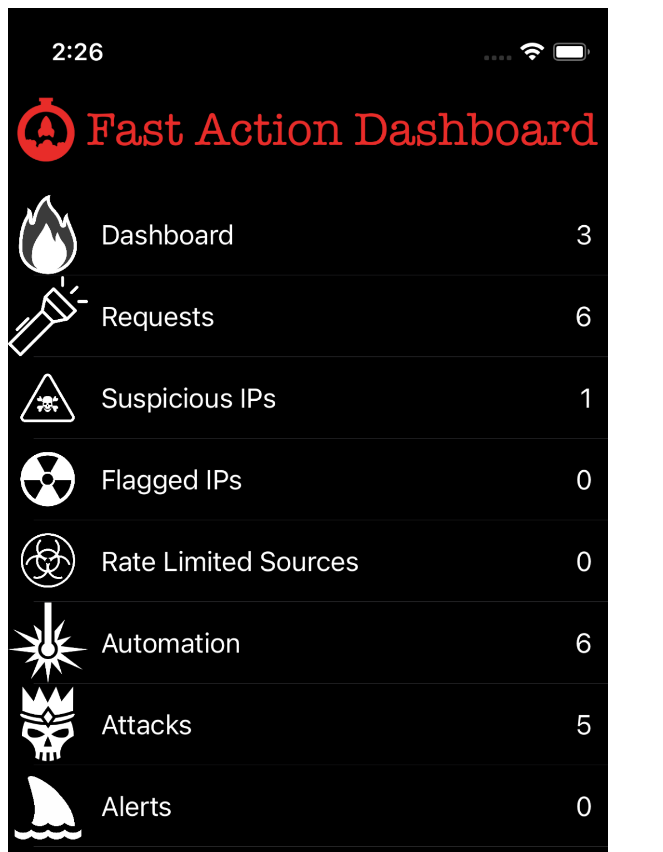
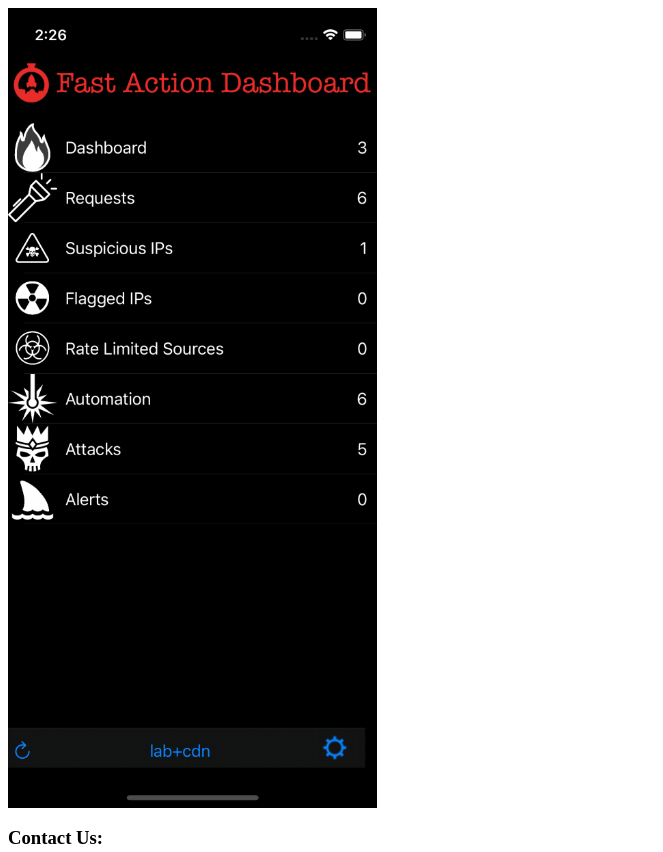
Before and after one commit to johnmcilwain/wwwfastaction, a plain HTML site: page index.html in a window 1280 px wide. Shown: the top 852 px of the page, without its empty margins (0-663 px from the left). Drawn offline with Linux system fonts and the light colour scheme.

Commit message:
Update index.html

```diff
--- a/index.html
+++ b/index.html
@@ -4,7 +4,7 @@
 <title>Fast Action</title>
 </head>
 <body>
-<p><img src="fastaction.png" alt="logo" width="600"></p>
+<p><img src="fastaction.png" alt="logo" height="800"></p>
 <h3>Contact Us:</h3>
 <ul>
 <li>johnmcilwain _at_ hotmail</li>
```
